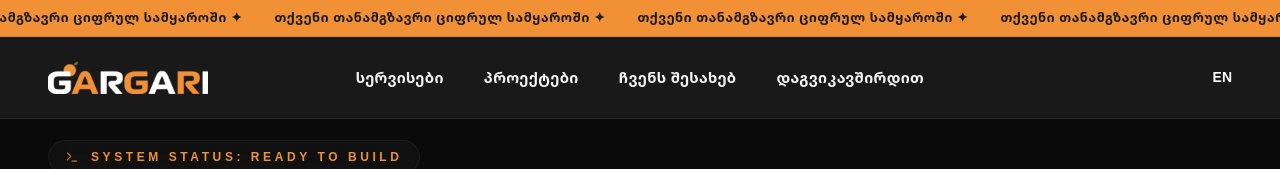
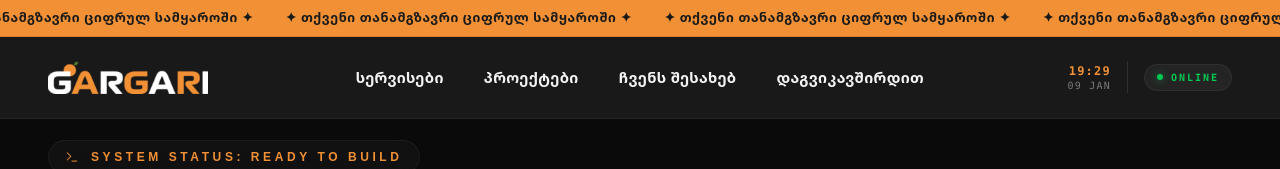
Before and after one commit to duda-el/gar-web, a Next.js app: page / in a window 1280 px wide. Shown: the top 169 px of the page. Built offline with nearby package versions, Linux system fonts and the light colour scheme.

Commit message:
delete EN in header and add clock, calendar and online status

```diff
--- a/app/components/Header/Header.tsx
+++ b/app/components/Header/Header.tsx
@@ -1,6 +1,6 @@
 "use client";
 
-import React, { useState } from "react";
+import React, { useState, useEffect } from "react";
 import Link from "next/link";
 import Image from "next/image";
 import Logo from "@/public/gargari-logo.svg";
@@ -8,6 +8,28 @@ import { motion } from "framer-motion";
 
 export default function Header() {
   const [isOpen, setIsOpen] = useState(false);
+  const [currentTime, setCurrentTime] = useState(new Date());
+
+  useEffect(() => {
+    const timer = setInterval(() => {
+      setCurrentTime(new Date());
+    }, 1000);
+    return () => clearInterval(timer);
+  }, []);
+
+  const hours = currentTime.getHours();
+  // Online 10:00-დან 00:00-მდე, სხვა დროს Standby
+  const isOnline = hours >= 10 && hours < 24;
+
+  const timeString = currentTime.toLocaleTimeString("en-GB", {
+    hour: "2-digit",
+    minute: "2-digit",
+  });
+
+  const dateString = currentTime.toLocaleDateString("en-GB", {
+    day: "2-digit",
+    month: "short",
+  }).toUpperCase();
 
   const navLinks = [
     { name: "სერვისები", id: "services", label: "Services" },
@@ -43,7 +65,7 @@ export default function Header() {
               key={i}
               className="text-[#191919] font-bold text-[13px] uppercase tracking-wider mx-4 whitespace-nowrap"
             >
-              თქვენი თანამგზავრი ციფრულ სამყაროში ✦
+              ✦ თქვენი თანამგზავრი ციფრულ სამყაროში ✦
             </span>
           ))}
         </div>
@@ -58,7 +80,7 @@ export default function Header() {
               width={100}
               height={28}
               priority
-              className="h-auto w-32 md:w-40"
+              className="h-auto w-32 md:w-40 cursor-pointer"
             />
           </Link>
         </div>
@@ -70,7 +92,7 @@ export default function Header() {
                 <button
                   onClick={() => scrollToSection(link.id)}
                   aria-label={link.label}
-                  className="hover:text-[#F19035] transition-all cursor-pointer bg-transparent border-none"
+                  className="hover:text-primary transition-all cursor-pointer bg-transparent border-none"
                 >
                   {link.name}
                 </button>
@@ -80,51 +102,45 @@ export default function Header() {
         </div>
 
         <div className="flex items-center justify-end gap-6">
-          <div className="hidden md:block font-bold text-white text-sm">EN</div>
+          {/* დესკტოპ დროის და სტატუსის ვიჯეტი */}
+          <div className="hidden md:flex items-center gap-4 font-mono text-xs tracking-widest">
+            <div className="flex flex-col items-end text-white/70">
+              <span className="text-primary font-bold">{timeString}</span>
+              <span className="text-[10px] opacity-60">{dateString}</span>
+            </div>
+
+            <div className="w-[1px] h-8 bg-white/10" />
+
+            {/* Status Capsule */}
+            <div className="flex items-center gap-2 bg-white/5 px-3 py-1.5 rounded-full border border-white/5">
+              <div className={`size-1.5 rounded-full animate-pulse ${isOnline ? 'bg-green-500 shadow-[0_0_8px_rgba(34,197,94,0.6)]' : 'bg-primary shadow-[0_0_8px_rgba(241,144,53,0.6)]'}`} />
+              <span className={`text-[10px] font-bold uppercase tracking-[0.2em] ${isOnline ? 'text-green-500' : 'text-primary'}`}>
+                {isOnline ? 'Online' : 'Standby'}
+              </span>
+            </div>
+          </div>
 
           <button
             onClick={() => setIsOpen(!isOpen)}
-            className="md:hidden flex flex-col justify-center items-center w-8 h-8 z-[120] relative"
+            className="md:hidden flex flex-col justify-center items-center w-8 h-8 z-[120] relative cursor-pointer"
             aria-label="Toggle Menu"
           >
-            <span
-              className={`block w-6 h-0.5 bg-white transition-all duration-300 ${
-                isOpen ? "rotate-45 translate-y-1.5" : "-translate-y-1"
-              }`}
-            />
-            <span
-              className={`block w-6 h-0.5 bg-white transition-all duration-300 my-1 ${
-                isOpen ? "opacity-0" : "opacity-100"
-              }`}
-            />
-            <span
-              className={`block w-6 h-0.5 bg-white transition-all duration-300 ${
-                isOpen ? "-rotate-45 -translate-y-1.5" : "translate-y-1"
-              }`}
-            />
+            <span className={`block w-6 h-0.5 bg-white transition-all duration-300 ${isOpen ? "rotate-45 translate-y-1.5" : "-translate-y-1"}`} />
+            <span className={`block w-6 h-0.5 bg-white transition-all duration-300 my-1 ${isOpen ? "opacity-0" : "opacity-100"}`} />
+            <span className={`block w-6 h-0.5 bg-white transition-all duration-300 ${isOpen ? "-rotate-45 -translate-y-1.5" : "translate-y-1"}`} />
           </button>
         </div>
       </nav>
 
-      <div
-        className={`fixed inset-0 bg-black/60 backdrop-blur-sm z-[105] transition-opacity duration-300 ${
-          isOpen ? "opacity-100" : "opacity-0 pointer-events-none"
-        }`}
-        onClick={() => setIsOpen(false)}
-      />
-
-      <div
-        className={`fixed right-0 top-0 h-full w-[80%] max-w-[320px] bg-[#191919] z-[106] p-8 transition-transform duration-500 ease-in-out border-l border-white/5 ${
-          isOpen ? "translate-x-0" : "translate-x-full"
-        }`}
-      >
+      {/* Mobile Menu Sidebar */}
+      <div className={`fixed right-0 top-0 h-full w-[80%] max-w-[320px] bg-[#191919] z-[106] p-8 transition-transform duration-500 ease-in-out border-l border-white/5 ${isOpen ? "translate-x-0" : "translate-x-full"}`}>
         <div className="flex flex-col h-full justify-between">
           <ul className="flex flex-col gap-6 mt-32">
             {navLinks.map((link) => (
               <li key={link.name}>
                 <button
                   onClick={() => scrollToSection(link.id)}
-                  className="text-white text-xl font-semibold hover:text-[#F19035] transition-colors text-left w-full"
+                  className="text-white text-xl font-semibold hover:text-primary transition-colors text-left w-full cursor-pointer"
                 >
                   {link.name}
                 </button>
@@ -132,65 +148,23 @@ export default function Header() {
             ))}
           </ul>
 
-          <div className="absolute bottom-0 left-0 w-full h-[70%] pointer-events-none overflow-hidden">
-            {[...Array(15)].map((_, i) => (
-              <div
-                key={`col-group-${i}`}
-                className="absolute bottom-0"
-                style={{ left: `${i * 7 + 3}%` }}
-              >
-                <motion.div
-                  initial={{ height: 0, opacity: 0 }}
-                  animate={{
-                    height: [40, 220, 120, 280, 60],
-                    opacity: [0, 0.6, 0.3, 0.7, 0],
-                  }}
-                  transition={{
-                    duration: Math.random() * 3 + 4,
-                    repeat: Infinity,
-                    ease: "easeInOut",
-                    delay: i * 0.1,
-                  }}
-                  className="w-[1.5px] bg-gradient-to-t from-primary/60 via-primary to-transparent"
-                />
+          <div className="relative z-10 flex flex-col gap-1 pb-4">
+             <div className="w-full h-[1px] bg-white/5 mb-6" />
 
-                <motion.div
-                  animate={{ y: [0, -300], opacity: [0, 1, 0] }}
-                  transition={{
-                    duration: Math.random() * 2 + 2,
-                    repeat: Infinity,
-                    delay: i * 0.3,
-                  }}
-                  className="size-1 bg-primary absolute left-[-1.25px] blur-[1px]"
-                />
-              </div>
-            ))}
+             <div className="flex items-center gap-2 mb-4">
+                <div className={`size-2 rounded-full ${isOnline ? 'bg-green-500' : 'bg-primary'}`} />
+                <span className={`text-xs font-bold uppercase tracking-widest ${isOnline ? 'text-green-500' : 'text-primary'}`}>
+                  System {isOnline ? 'Online' : 'Standby'}
+                </span>
+             </div>
 
-            {[...Array(10)].map((_, i) => (
-              <motion.div
-                key={`scanner-${i}`}
-                initial={{ x: "-100%" }}
-                animate={{ x: "100%", opacity: [0, 0.4, 0] }}
-                transition={{
-                  duration: Math.random() * 4 + 4,
-                  repeat: Infinity,
-                  delay: i * 0.8,
-                  ease: "linear",
-                }}
-                style={{ bottom: `${i * 10}%` }}
-                className={`absolute w-full bg-gradient-to-r from-transparent via-primary/40 to-transparent ${
-                  i % 3 === 0 ? "h-[2px] blur-[1px]" : "h-[0.5px]"
-                }`}
-              />
-            ))}
-
-            <div className="absolute inset-0 bg-gradient-to-t from-primary/10 via-transparent to-transparent" />
-            <div className="absolute top-0 left-0 w-full h-20 bg-gradient-to-b to-transparent" />
-          </div>
-
-          <div className="flex justify-between items-center text-white/40 text-xs tracking-widest pb-4">
-            <span>© 2026</span>
-            <span className="text-white font-bold text-base">EN</span>
+             <div className="flex justify-between items-end">
+                <div className="flex flex-col">
+                  <span className="text-white font-bold text-3xl tracking-tighter">{timeString}</span>
+                  <span className="text-white/40 text-[10px] tracking-widest uppercase">{dateString}</span>
+                </div>
+                <span className="text-white/20 text-xs tracking-widest italic">© 2026</span>
+             </div>
           </div>
         </div>
       </div>
```
